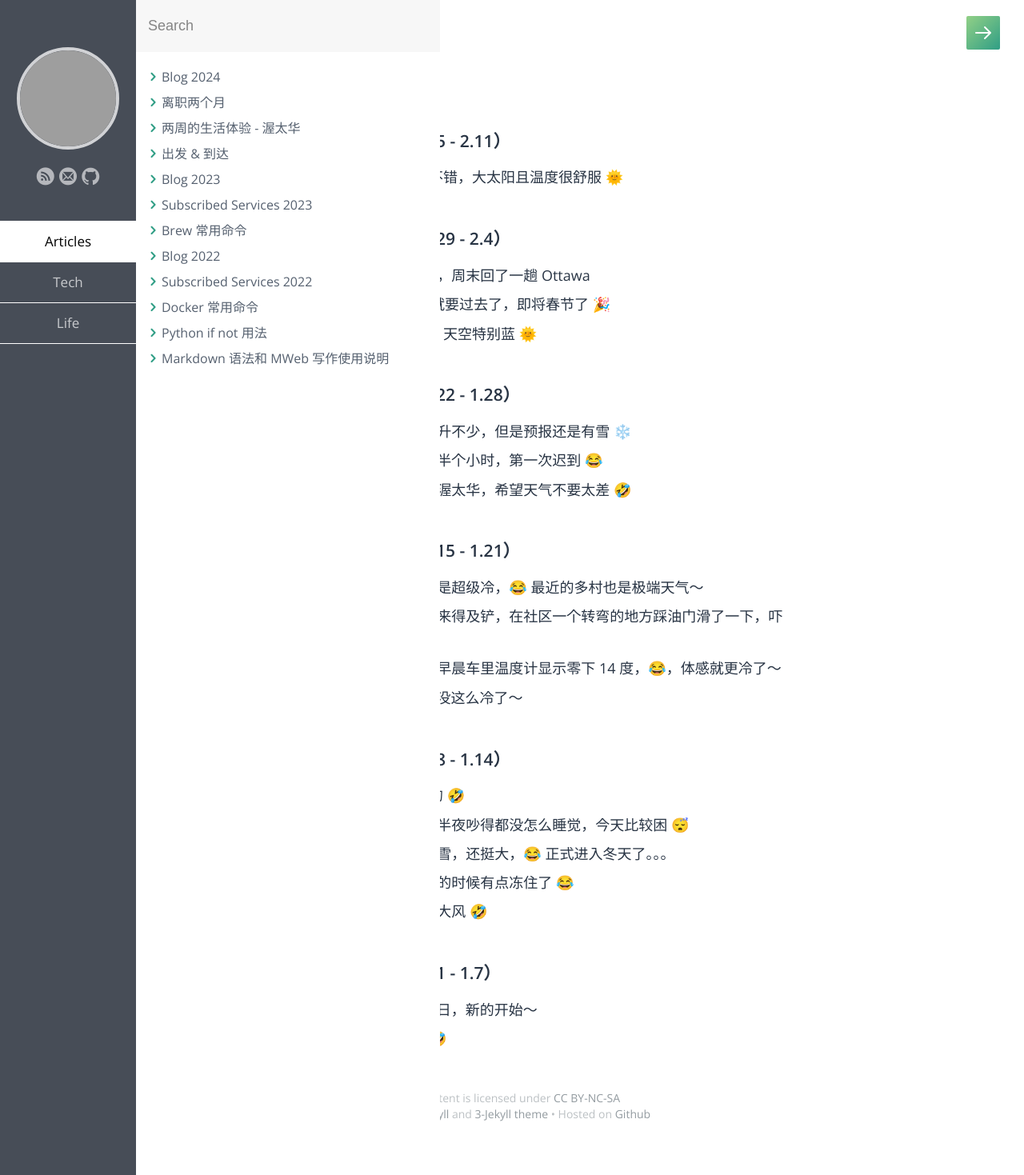
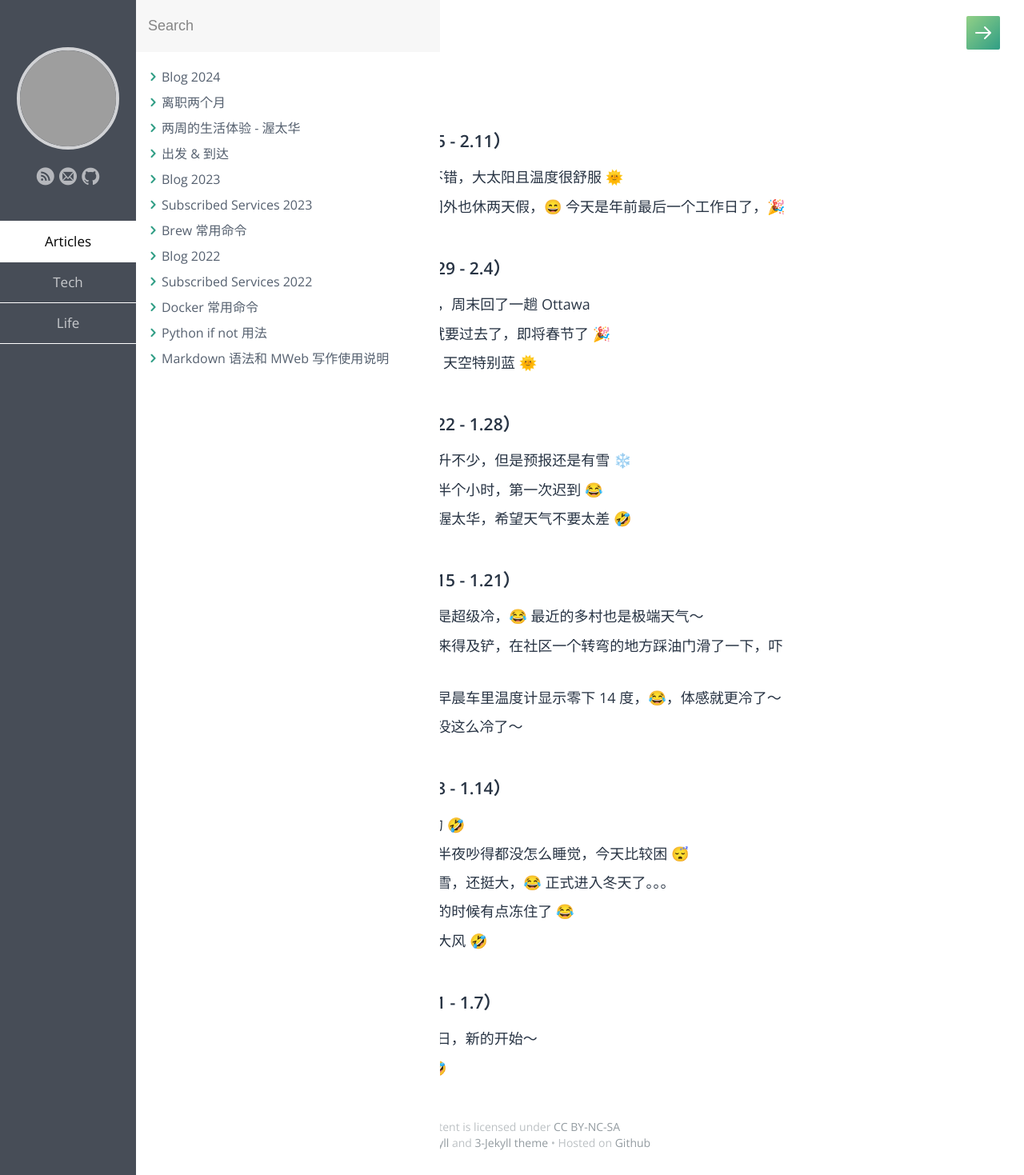
Before and after one commit to samxupeiran/samxupeiran.github.io, a Jekyll site: the page built from _posts/life/2024-01-02-my-blog.md, in a window 1280 px wide. Shown: the whole page at 80% size. Built offline with Jekyll 4.4.1, drawn with Linux system fonts in a browser that asks for light colours; some web fonts are replaced; grey boxes are pictures that could not be loaded.

Commit message:
feat: add weekly blog 2.7

```diff
--- a/_posts/life/2024-01-02-my-blog.md
+++ b/_posts/life/2024-01-02-my-blog.md
@@ -8,6 +8,7 @@ tags: Blog
 
 - ### 2024 年 2 月 第 1 周（2.5 - 2.11）
      - 2.5 周末两天的天气相当不错，大太阳且温度很舒服 🌞
+     - 2.7 快要过年了，即使在国外也休两天假，😄 今天是年前最后一个工作日了，🎉
 
 - ### 2024 年 1 月 第 5 周（1.29 - 2.4）
      - 1.29 周一，今天天气不错，周末回了一趟 Ottawa
```
